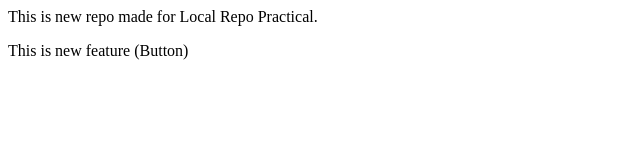
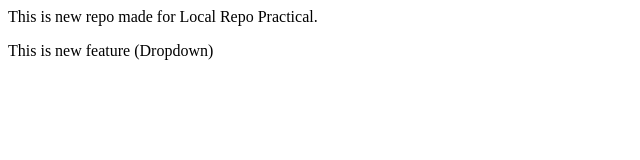
Before and after one commit to Sid4645/LocalDemo, a plain HTML site: page index.html in a window 1280 px wide. Shown: the full height of the page, 0-640 px from the left. Drawn offline with Linux system fonts and the light colour scheme.

Commit message:
added dropdown to understnd merge conflicts

```diff
--- a/index.html
+++ b/index.html
@@ -1,3 +1,3 @@
 <p>This is new repo made for Local Repo Practical.</p>
 
-<p>This is new feature (Button)</p>
+<p>This is new feature (Dropdown)</p>
```
